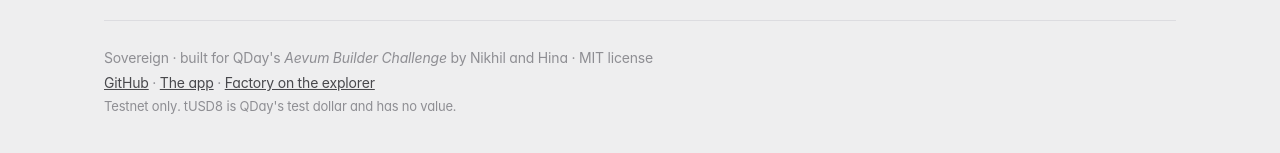
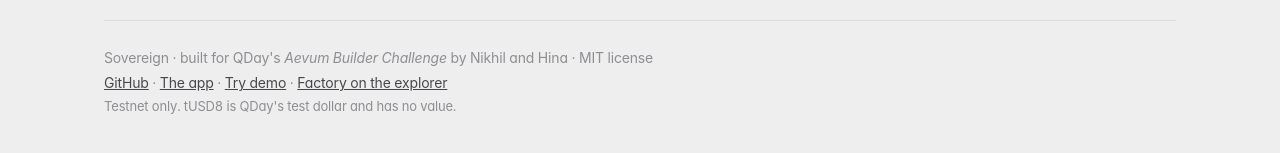
Before and after one commit to nikhil-pn/biuwui, a website: page web/how.html in a window 1280 px wide. Shown: the part 2078-2231 px from the top of the page. Drawn offline with Linux system fonts and the light colour scheme; no server answers.

Commit message:
Site: Try demo link in the footer
Co-Authored-By: Claude Opus 5.5 <noreply@anthropic.com>

```diff
--- a/web/how.html
+++ b/web/how.html
@@ -74,7 +74,7 @@
       </section>
       <footer class="foot">
         <p>Sovereign · built for QDay's <i>Aevum Builder Challenge</i> by Nikhil and Hina · MIT license</p>
-        <p><a href="https://github.com/nikhil-pn/sovereign" target="_blank" rel="noopener">GitHub</a> · <a href="https://app.sovereign.exprmnts.fun/" target="_blank" rel="noopener">The app</a> · <a href="https://explorer-test.qday.info/address/0x73117fda8e0C804eB3FACbFefCd08cF6164f1f87" target="_blank" rel="noopener">Factory on the explorer</a></p>
+        <p><a href="https://github.com/nikhil-pn/sovereign" target="_blank" rel="noopener">GitHub</a> · <a href="https://app.sovereign.exprmnts.fun/" target="_blank" rel="noopener">The app</a> · <a href="https://app.sovereign.exprmnts.fun/?mode=demo" target="_blank" rel="noopener">Try demo</a> · <a href="https://explorer-test.qday.info/address/0x73117fda8e0C804eB3FACbFefCd08cF6164f1f87" target="_blank" rel="noopener">Factory on the explorer</a></p>
         <p class="fine">Testnet only. tUSD8 is QDay's test dollar and has no value.</p>
       </footer>
   </main>
```
Also changed, not shown: web/index.html (+1 -1 lines), web/live.html (+1 -1 lines), web/proof.html (+1 -1 lines), web/security.html (+1 -1 lines).
